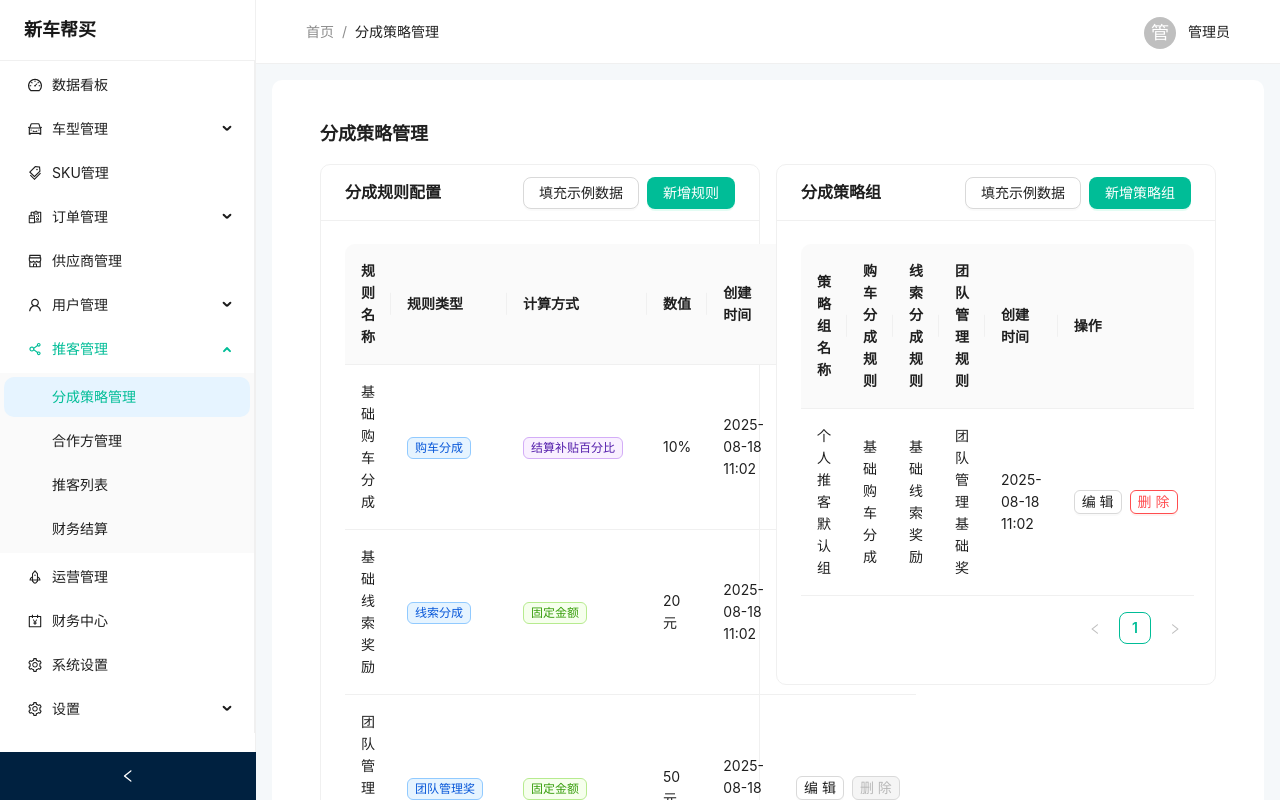
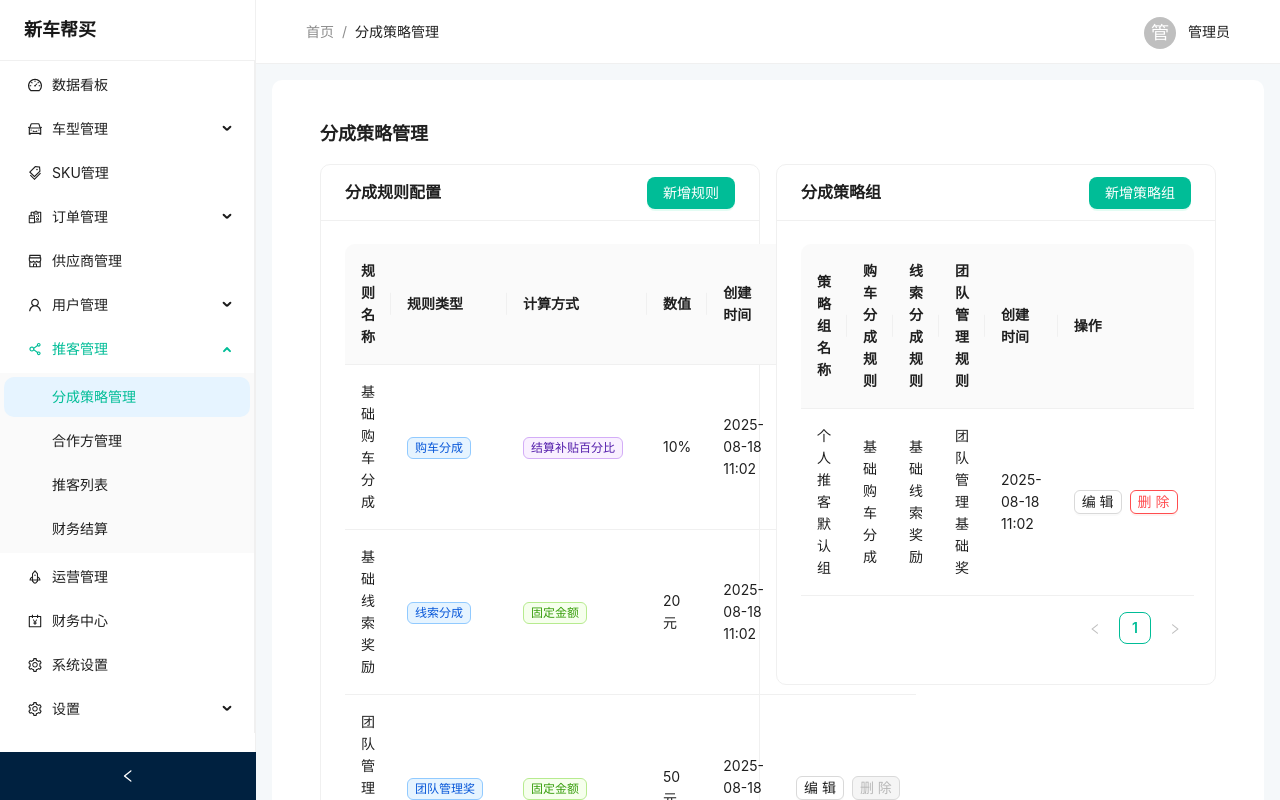
Before and after one commit to ytclili/react-admin-vite, a React (Vite) app: page /promoters/commission in a window 1280 px wide. Shown: the top 800 px of the page. Built offline with nearby package versions, Linux system fonts and the light colour scheme.

Commit message:
feat: init ui

```diff
--- a/src/pages/Promoters/Commission.tsx
+++ b/src/pages/Promoters/Commission.tsx
@@ -219,7 +219,7 @@ export default function PromoterCommission() {
 			<div className="text-lg font-semibold">分成策略管理</div>
 			<Row gutter={16}>
 				<Col span={12}>
-					<Card title="分成规则配置" extra={<Space><Button onClick={() => { localStorage.setItem(STORAGE_RULES_KEY, JSON.stringify(defaultRules())); setRules(loadRules()); message.success('已填充示例规则'); }}>填充示例数据</Button><Button type="primary" onClick={handleCreateRule}>新增规则</Button></Space>}>
+					<Card title="分成规则配置" extra={<Space><Button type="primary" onClick={handleCreateRule}>新增规则</Button></Space>}>
 						<Table
 							rowKey="id"
 							dataSource={rules}
@@ -246,7 +246,7 @@ export default function PromoterCommission() {
 					</Card>
 				</Col>
 				<Col span={12}>
-					<Card title="分成策略组" extra={<Space><Button onClick={() => { localStorage.setItem(STORAGE_GROUPS_KEY, JSON.stringify(defaultGroups())); setGroups(loadGroups()); message.success('已填充示例策略组'); }}>填充示例数据</Button><Button type="primary" onClick={handleCreateGroup}>新增策略组</Button></Space>}>
+					<Card title="分成策略组" extra={<Space><Button type="primary" onClick={handleCreateGroup}>新增策略组</Button></Space>}>
 						<Table
 							rowKey="id"
 							dataSource={groups}
--- a/src/pages/Promoters/List.tsx
+++ b/src/pages/Promoters/List.tsx
@@ -1,5 +1,5 @@
 import { useEffect, useMemo, useState } from 'react'
-import { Avatar, Button, Card, Form, Input, Select, Space, Switch, Table, Tag, message } from 'antd'
+import { Avatar, Button, Card, Form, Input, Select, Space, Switch, Table, Tag } from 'antd'
 import { useLocation, useNavigate } from 'react-router-dom'
 
 type PromoterType = '个人' | '团队成员'
@@ -171,9 +171,6 @@ export default function PromoterList() {
 		<div className="px-6 py-4 space-y-4">
 			<div className="flex items-center justify-between">
 				<div className="text-lg font-semibold">推客列表</div>
-				<Space>
-					<Button onClick={() => { const seed = defaultPromoters(partners, groups); localStorage.setItem(STORAGE_PROMOTERS, JSON.stringify(seed)); setPromoters(loadPromoters()); message.success('已填充示例数据'); }}>填充示例数据</Button>
-				</Space>
 			</div>
 			<Card>
 				<Form form={form} layout="inline" className="w-full flex flex-wrap gap-3">
--- a/src/pages/Promoters/Partners.tsx
+++ b/src/pages/Promoters/Partners.tsx
@@ -217,7 +217,6 @@ export default function PromoterPartners() {
 			<div className="flex items-center justify-between">
 				<div className="text-lg font-semibold">合作方管理</div>
 				<Space>
-					<Button onClick={() => { localStorage.setItem(STORAGE_KEY, JSON.stringify(defaultPartners())); setPartners(loadPartners()); message.success('已填充示例数据'); }}>填充示例数据</Button>
 					<Button type="primary" onClick={openCreate}>新增合作方</Button>
 				</Space>
 			</div>
--- a/src/pages/Promoters/Settlement.tsx
+++ b/src/pages/Promoters/Settlement.tsx
@@ -192,9 +192,6 @@ export default function PromoterSettlement() {
 						),
 						children: (
 							<Card>
-								<Space className="mb-3">
-									<Button onClick={() => { localStorage.setItem(STORAGE_WITHDRAW, JSON.stringify(defaultWithdraws())); setWithdraws(loadWithdraws()); message.success('已填充示例数据'); }}>填充示例数据</Button>
-								</Space>
 								<Table
 									rowKey="id"
 									dataSource={withdraws}
```
